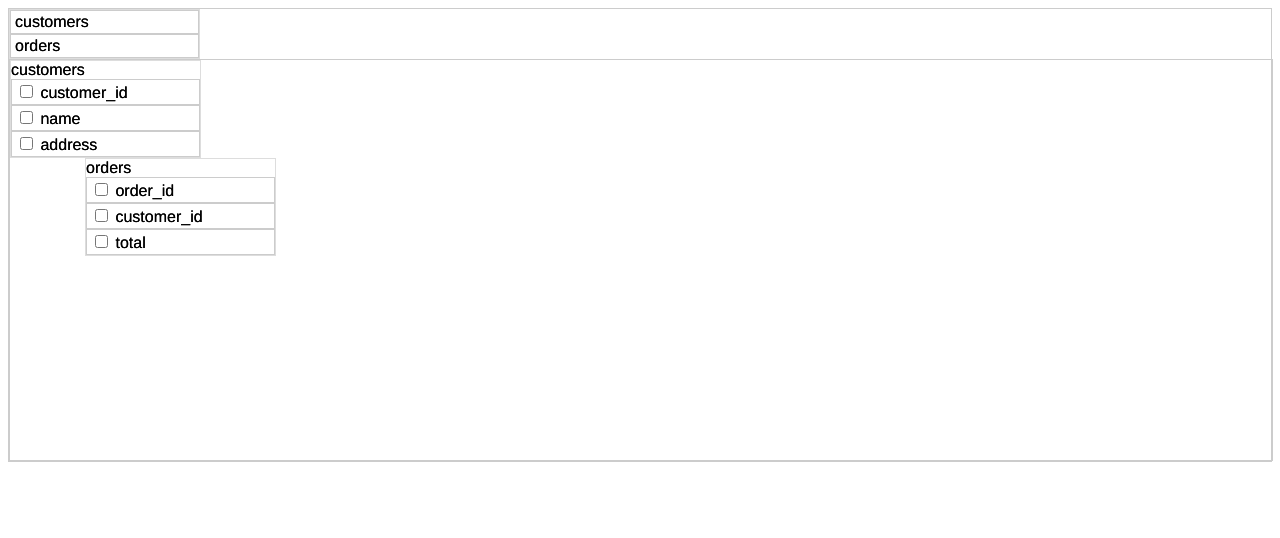
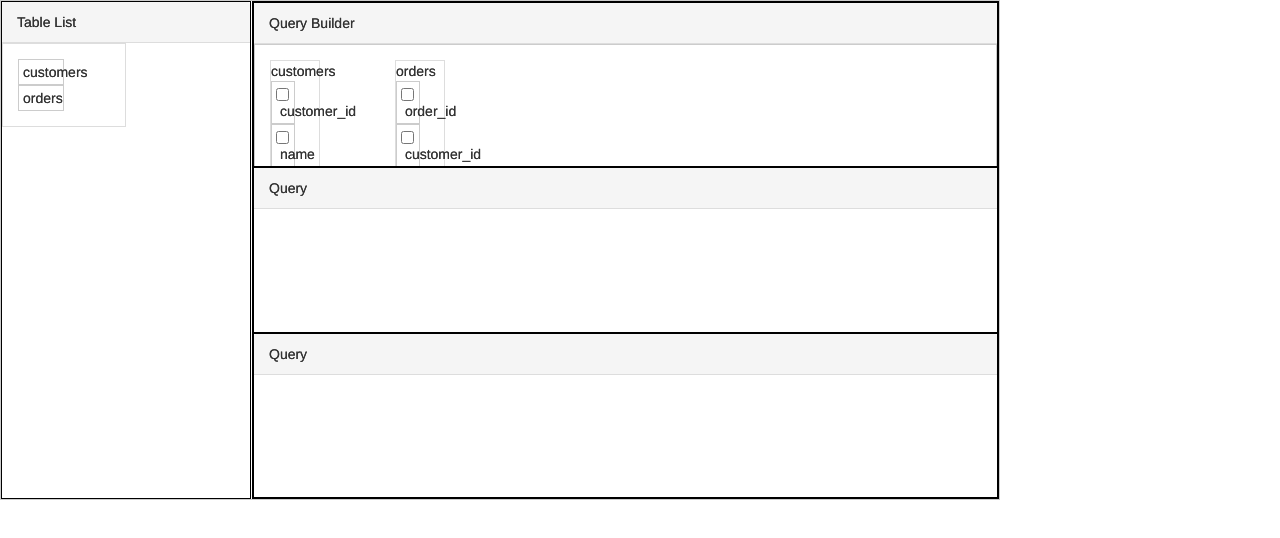
Before and after one commit to shonsaoji/cqb, a plain HTML site: page index.html in a window 1280 px wide. Drawn offline with nearby package versions, Linux system fonts and the light colour scheme.

Commit message:
Sneha: Added resizable panels

```diff
--- a/cqb.css
+++ b/cqb.css
@@ -5,23 +5,49 @@ h1, h2, h3, h4, h5, h6, body, table, p, div, span, a, li {
   text-shadow: 0 0px 0;
 }
 
+#table_panel  {
+	width: 25%;
+	height: 100%;
+	border: 1px solid black;
+	float: left;
+}
+#right_panel{
+
+	height: 100%;
+	border: 1px solid black;
+	float: right;
+}
+
+div.innerPanel{
+	height: 30%;
+	border: 1px solid black;
+	overflow: auto;
+}
+div.table{
+	width: 50%;
+	border: #DDDDDD 1px solid;
+}
 
 div.table-container {
-	width: 15%;
+	width: 50px;
 	border: #DDDDDD 1px solid;
+	display: inline-block;
+
 }
 
 div.table-cell {
 	border: #CCCCCC 1px solid;
 	padding: 2px;
 	padding-left: 4px;
+	width: 50%;
 }
 
 div.er-diagram {
 	width: 100%;
-	height: 400px;
+	height: 100%;
 	overflow: auto;
 	border: #CCCCCC 1px solid;
+
 }
 
 .droppable-hover {
--- a/cqb.js
+++ b/cqb.js
@@ -2,7 +2,40 @@ jsPlumb.ready(function() {
 	var cqb = new CQB({
 		elementId: "cqb_container"
 	});
-	cqb.init()
+	cqb.init();
+	$("#right_panel").outerWidth($("#cqb_container").innerWidth()- $("#table_panel").outerWidth(true)-1);
+	$("#right_panel").outerHeight($("#cqb_container").innerHeight());
+	$("#output_panel").outerHeight($("#right_panel").innerHeight()/3);
+	$("#query_panel").outerHeight($("#right_panel").innerHeight()/3);
+	$("#er_panel").outerHeight($("#right_panel").innerHeight()/3);
+	$("#table_panel").resizable({
+		 handles: 'e',
+        minWidth: '100',
+        maxWidth: '350',
+        resize: function() {
+            var remainingSpace = $(this).parent().width() - $(this).outerWidth(),
+                divTwo = $(this).next(),
+                divTwoWidth = remainingSpace - (divTwo.outerWidth() - divTwo.width());
+            divTwo.width(divTwoWidth);
+        }
+
+		});
+
+	//$("#er_panel").height($("#right_panel").parent().innerHeight()-$("#output_panel").outerHeight()-$("#query_panel").outerHeight()-1);
+	$("#er_panel").resizable({
+		 handles: 's',
+        minHeight: ($("#right_panel").innerHeight()/10),
+        maxHeight: ($("#right_panel").innerHeight()/2),
+        resize: function() {
+            var remainingSpace = $(this).parent().height() - $(this).outerHeight()- $("#query_panel").outerHeight(),
+                divTwo = $(this).next(),
+                divTwoHeight = remainingSpace - (divTwo.outerHeight() - divTwo.height());
+            divTwo.height(divTwoHeight);
+        }
+
+		});
+
+	//$("#right_panel").resizable();
 });
 
 function CQB(opts) {
@@ -21,13 +54,17 @@ function CQB(opts) {
 	this.tableList = [];
 
 	this.init = function() {
-		this.element.html("<div id='table_list'></div><div id='er-diagram' class='er-diagram'><h1>Drag Tables Here</div>");
+		//this.element.html("<div id='table_list' ></div><div id='er-diagram' class='er-diagram'><h1>Drag Tables Here</h1></div>");
+		this.element.html("<div id='table_panel' class='panel-default'><div class='panel-heading'>Table List</div><div id='table_list' class='panel-body '></div></div><div id='right_panel'class='panel-default'><div id = 'er_panel' class='innerPanel panel-default'><div class='panel-heading'>Query Builder</div><div id='er-diagram' class='er-diagram panel-body'><h1>Drag Tables Here</h1></div></div><div id = 'output_panel'class='innerPanel panel-default'><div class='panel-heading'>Query</div></div><div id = 'query_panel'class='innerPanel panel-default'><div class='panel-heading'>Query</div></div></div>");
+
 		this.tableList = new TableList({
 			element: "table_list",
-			tables: this.tables_list
+			tables: this.tables_list,
+			container_class: "table"
 		});
 		this.erDiagram = new ERDiagram();
 		this.tableList.draw();
+
 		this.erDiagram.draw();
 		this.attachEvents();
 
@@ -71,16 +108,19 @@ function CQB(opts) {
 function TableList(opts) {
 	this.elementId = opts.element;
 	this.element = $("#" + this.elementId);
+	//this.element.resizable();
+
 	this.tables = opts.tables;
 	this.container_class = opts.container_class || "table-container";
 	this.cell_class = opts.cell_class || "table-cell";
+	//this.element.addClass("ui-widget-content");
 	this.draw = function() {
 		var html = "";
 		for(var i = 0; i < this.tables.length; i++) {
 			html += "<div class='" + this.cell_class + "' id='" + this.tables[i].name + "'>" + this.tables[i].name + " </div>";
 		}
 
-
+		$(this.cell_class).removeClass("table-container");
 		if(!this.element.hasClass(this.container_class)) {
 			this.element.addClass(this.container_class);
 		}
--- a/index.html
+++ b/index.html
@@ -1,9 +1,15 @@
 <html>
     <head>
         <link rel="stylesheet" href="cqb.css">
+        <link rel="stylesheet" href="https://code.jquery.com/ui/1.10.4/themes/smoothness/jquery-ui.css">
+        <link rel="stylesheet" href="https://netdna.bootstrapcdn.com/bootstrap/3.1.1/css/bootstrap.min.css">
+
         <style type="text/css">
         	div.cqb_container {
         		border: #CCCCCC 1px solid;
+                height: 500px;
+                width: 1000px;
+
         	}
         </style>
     </head>
@@ -14,8 +20,10 @@
 		</div>
 	</body>
 
-    <script src="./lib/jquery.js"></script>
-	<script src="./lib/jquery-ui.js"></script>
+   <script src="https://code.jquery.com/jquery-1.10.2.js"></script>
+
+	<script src="https://code.jquery.com/ui/1.10.4/jquery-ui.js"></script>
 	<script src="./lib/jquery.jsPlumb-1.5.5-min.js"></script>
-	<script src="cqb.js"></script>
+    <script src="https://netdna.bootstrapcdn.com/bootstrap/3.1.1/js/bootstrap.min.js"></script>
+    <script src="cqb.js"></script>
 </html>
```
